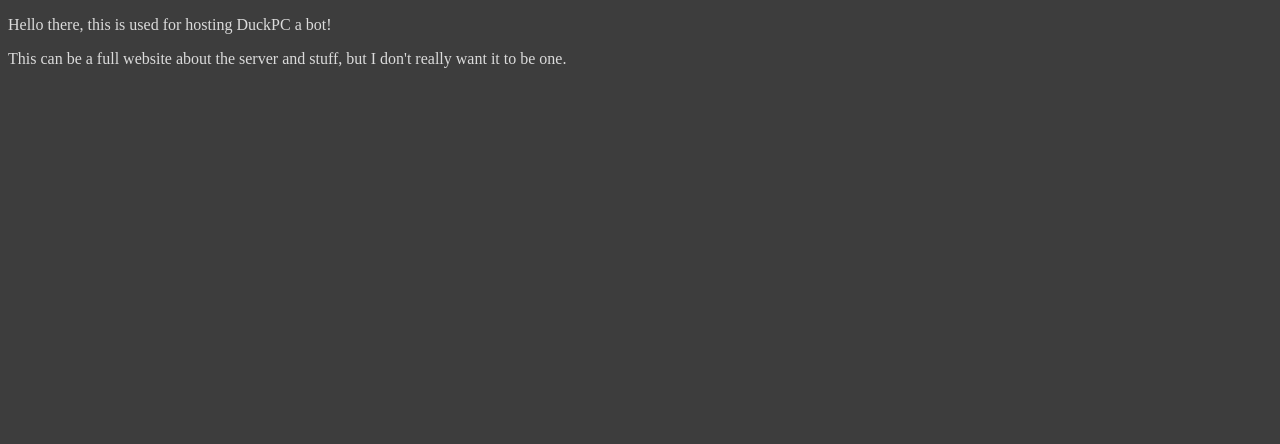
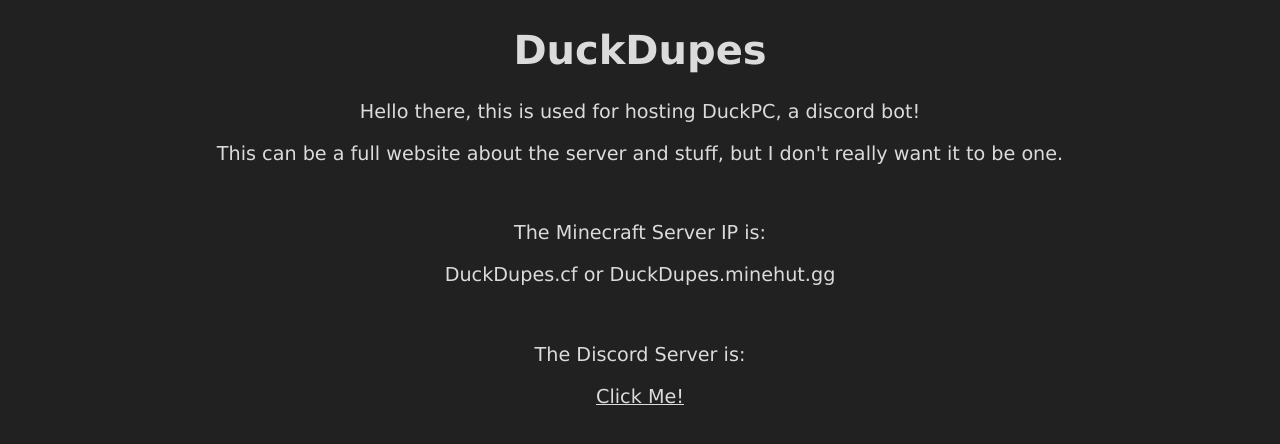
Before and after one commit to not-coded/DuckPC, a website: page index.html in a window 1280 px wide. Drawn offline with Linux system fonts and the light colour scheme.

Commit message:
Redesigned/Remade the whole website for it to be nicer and have the links to the server.

```diff
--- a/index.html
+++ b/index.html
@@ -7,11 +7,38 @@
   <style>
     p {
       color: #dbdbdb;
+      text-align:center;
+      font-family:verdana;
+      display:block;
+      font-size:120%;
+    }
+
+    a {
+      color: #dbdbdb;
+      text-align:center;
+      font-family:verdana;
+      display:block;
+      font-size:120%;
+    }
+
+    h1 {
+      color: #dbdbdb;
+      text-align:center;
+      font-family:verdana;
+      display:block;
+      font-size:250%;
     }
   </style>
 <body>
-  <body bgcolor="#3d3d3d">
-  <p>Hello there, this is used for hosting DuckPC a bot!</p>
+  <body bgcolor="#212121">
+  <h1>DuckDupes</h1>
+  <p>Hello there, this is used for hosting DuckPC, a discord bot!</p>
   <p>This can be a full website about the server and stuff, but I don't really want it to be one.</p>
+  <br>
+  <p>The Minecraft Server IP is:</p>
+  <p>DuckDupes.cf or DuckDupes.minehut.gg</p>
+  <br>
+  <p>The Discord Server is:</p>
+  <a href="https://discord.gg/TeVApzcB3n">Click Me!</a>
 </body>
 </html>
```
